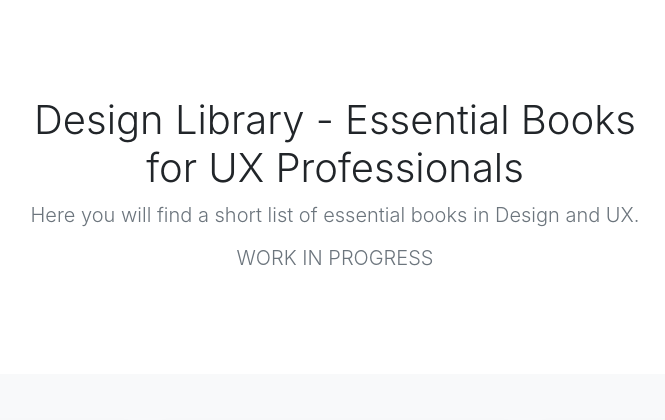
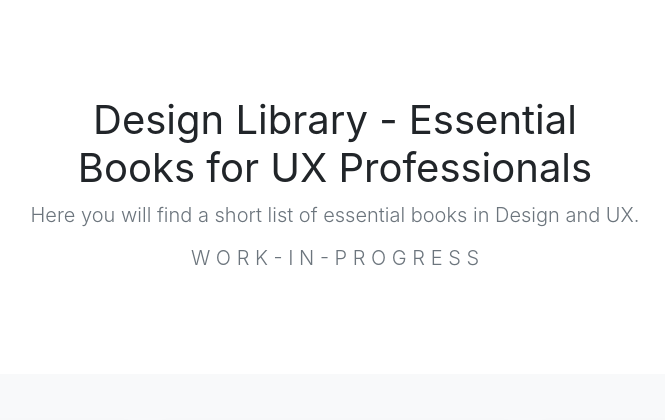
Before and after one commit to francisrodrigues/demo-for-mhcid, a PHP site: page /bootstrap-sample.html in a window 1280 px wide. Shown: the top 420 px of the page, without its empty margins (305-970 px from the left). Run offline with PHP 8.4, Linux system fonts and the light colour scheme; some libraries are stand-ins or nearby versions.

Commit message:
New changes

```diff
--- a/album.css
+++ b/album.css
@@ -20,7 +20,7 @@
 }
 
 .jumbotron-heading {
-  font-weight: 300;
+  font-weight: 400;
 }
 
 .jumbotron .container {
--- a/bootstrap-sample.html
+++ b/bootstrap-sample.html
@@ -19,13 +19,13 @@
   <body>
 
     <main role="main">
-
+      <!--Top Banner on Home Page -->
       <section class="jumbotron text-center">
         <div class="container">
           <h1 class="jumbotron-heading">Design Library - Essential Books for UX Professionals</h1>
           <p class="lead text-muted">Here you will find a short list of essential books in Design and UX.</p>
           <p></p>
-          <H2 class="lead text-muted">WORK IN PROGRESS</H2>
+          <H2 class="lead text-muted">W O R K - I N - P R O G R E S S</H2>
           <p>
           </p>
         </div>
@@ -33,7 +33,6 @@
 
       <div class="album py-5 bg-light">
         <div class="container">
-
           <div class="row">
             <!-- Business Model Generation -->
             <div class="col-md-4">
@@ -173,7 +172,7 @@
           <a href="#">Back to top</a>
         </p>
         <p>Design Shelf inspired by SAP &copy; Design and Co-Innovation Center and UCI Master in Human-Computer Interaction + Design</p>
-        <p>Francis Rodrigues<a href="../../">Visit the homepage</a>.</p>
+        <p>Francis Rodrigues <a href="../../">Visit the homepage</a>.</p>
       </div>
     </footer>
 
--- a/index.html
+++ b/index.html
@@ -11,7 +11,6 @@
     <p><a href="css_demo.html">This is a link to the demo file</a></p>
     <p><a href="font-sample.html">This is a link to the font-sample file</a></p>
     <p><a href="bootstrap-sample.html">This is a link to the Boostrap file</a></p>
-    <p><a href="album.html">This is a link to the Template Bootstrap file</a></p>
     <p></p>
     <h3>Francis Rodrigues - 285 - Interactive Technology</h3>
   </body>
```
